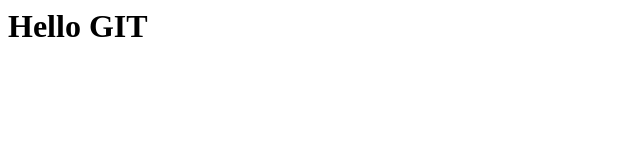
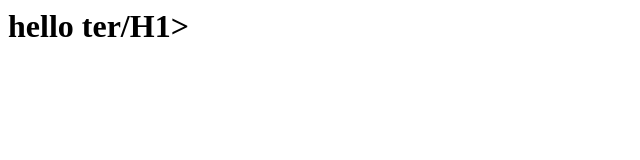
Before and after one commit to markess/devops-git-ans, a plain HTML site: page index.html in a window 1280 px wide. Shown: the whole page, without its empty margins (0-640 px from the left). Drawn offline with Linux system fonts and the light colour scheme.

Commit message:
wrong commit

```diff
--- a/index.html
+++ b/index.html
@@ -1 +1 @@
-<h1>Hello GIT</H1>
+<h1> hello ter/H1>
```
Also changed, not shown: index.txt.
